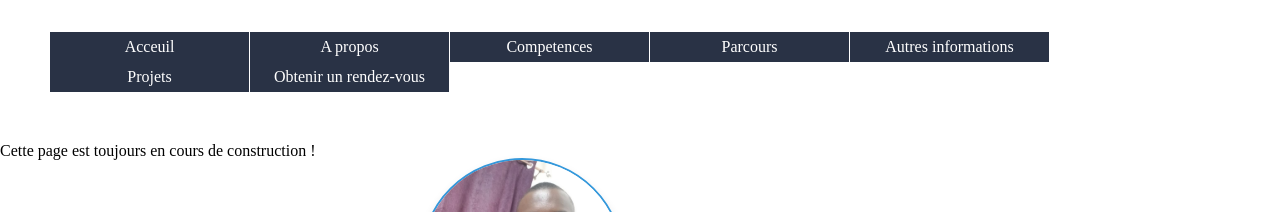
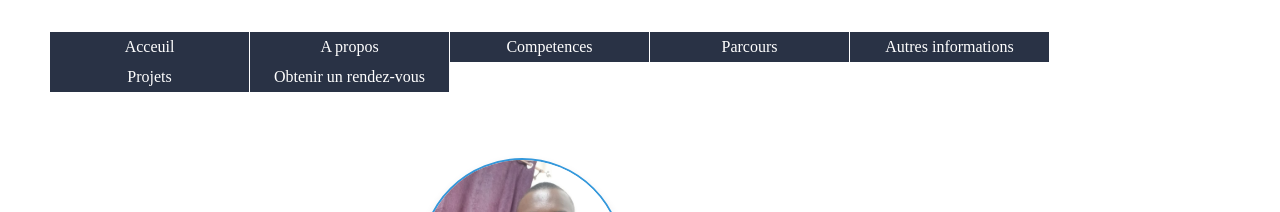
Before and after one commit to tkf-data17/tkf-data17.github.io, a plain HTML site: page index.html in a window 1280 px wide. Shown: the part 122-334 px from the top of the page. Drawn offline with nearby package versions, Linux system fonts and the light colour scheme.

Commit message:
rollback

```diff
--- a/index.html
+++ b/index.html
@@ -43,10 +43,5 @@
             <h1 class="animate__animated animate__bounce">TAYI Koku Fiam</h1>
             <h2 class="animate__animated animate__fadeInUp">Comptable Gestionnaire</h2>
         </div>
-
-        <section>
-            Cette page est toujours en cours de construction !
-        </section>
-
 </body>
 </html>
```
